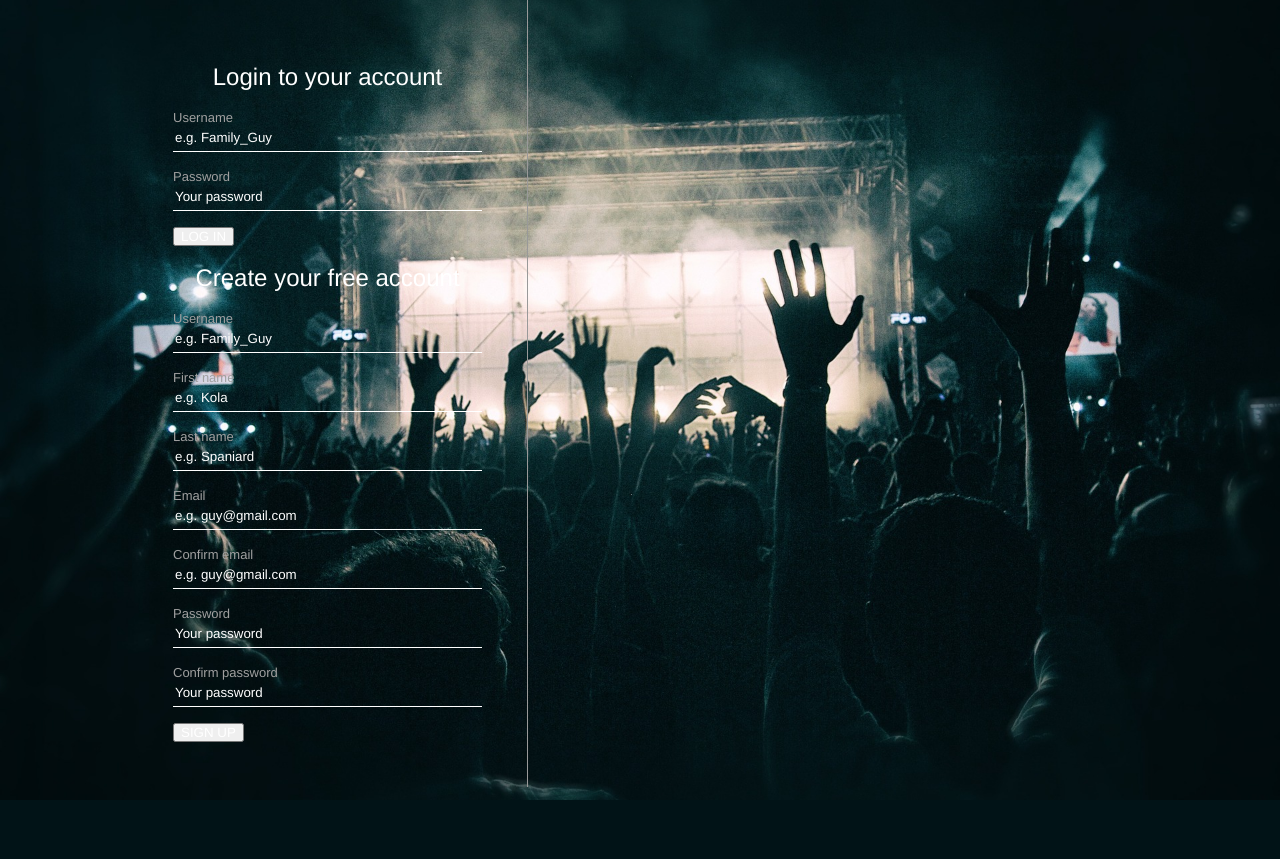
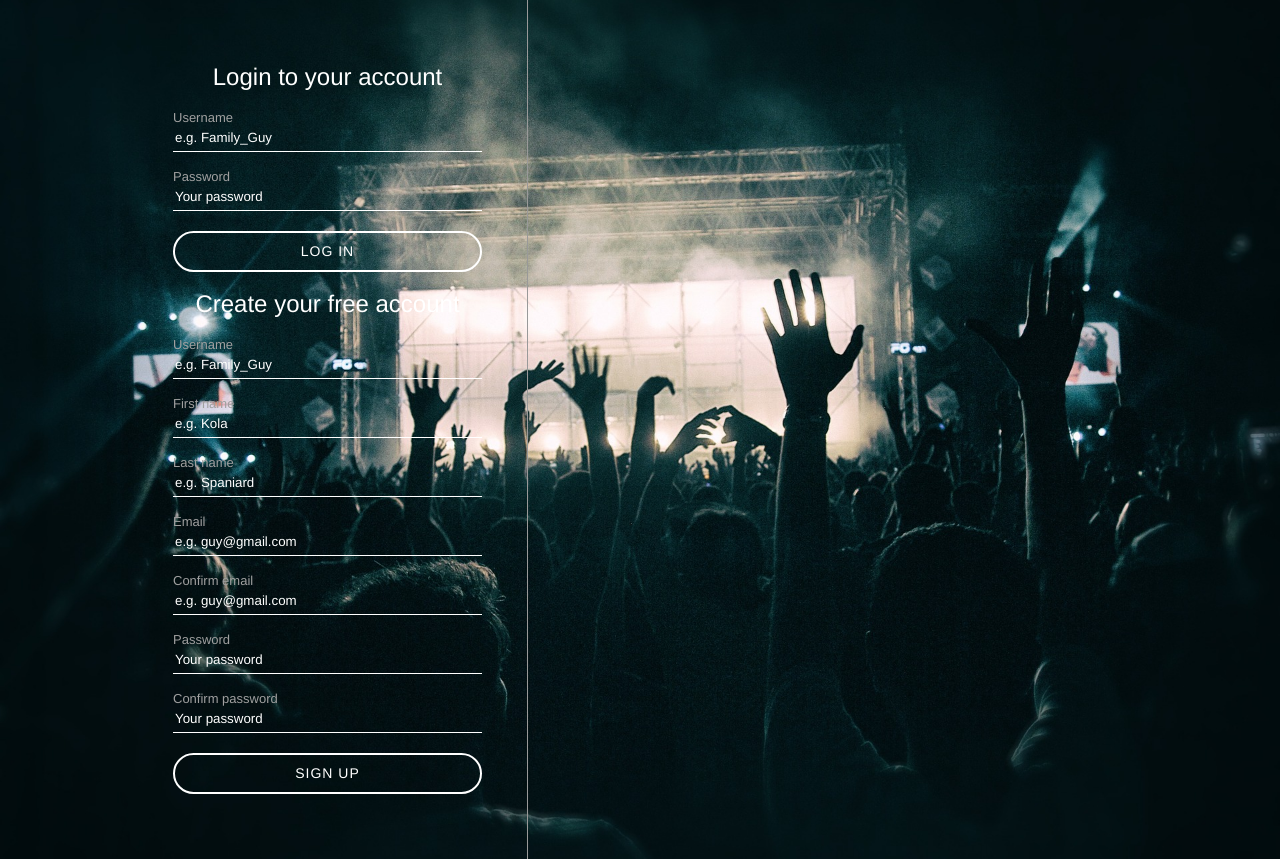
Before and after one commit to eccololo/Slotify, a PHP site: page /register.php in a window 1280 px wide. Before the commit the page ends 800 px from the top, so only its background shows below. Run offline with PHP 8.4, Linux system fonts and the light colour scheme.

Commit message:
add buttons css

```diff
--- a/assets/css/register.css
+++ b/assets/css/register.css
@@ -81,3 +81,20 @@ body {
     font-size: 13px;
     margin-top: 15px;
 }
+
+#inputContainer button {
+    background-color: transparent;
+    border: 2px solid #fff;
+    border-radius: 250px;
+    color: #fff;
+    display: block;
+    font-size: 14px;
+    letter-spacing: 1px;
+    margin: 20px auto;
+    height: 41px;
+    width: 100%;
+}
+
+#inputContainer button:hover {
+    cursor: pointer;
+}
```
